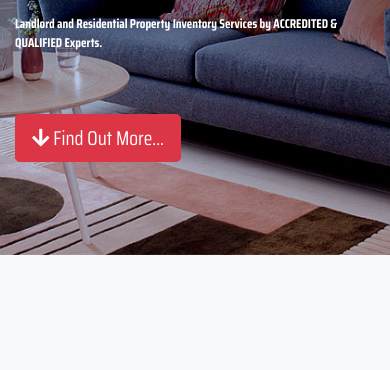
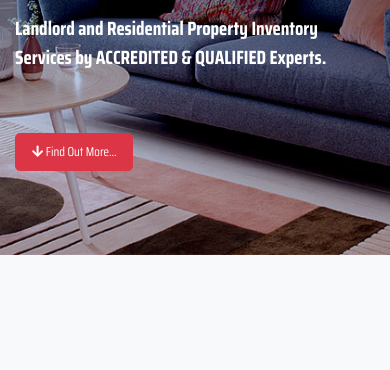
Before and after one commit to akrasiel1/Haus-Chek-Inventory, a plain HTML site: page index.html in a window 390 px wide. Shown: the part 255-625 px from the top of the page. Drawn offline with nearby package versions, Linux system fonts and the light colour scheme.

Commit message:
first commit

```diff
--- a/css/style.css
+++ b/css/style.css
@@ -81,8 +81,12 @@ body {
     #showcase h1 {
       font-size: 3.2rem; }
     #showcase p {
-      font-size: 0.8em;
+      font-size: 1.2em;
     }
+
+  #showcase a {
+    font-size: 0.8em;
+  }
 .navbar img {
   height: 35px;
 }
--- a/index.html
+++ b/index.html
@@ -9,7 +9,7 @@
   <link rel="stylesheet" href="https://use.fontawesome.com/releases/v5.0.13/css/all.css" integrity="sha384-DNOHZ68U8hZfKXOrtjWvjxusGo9WQnrNx2sqG0tfsghAvtVlRW3tvkXWZh58N9jp" crossorigin="anonymous">
   <link rel="stylesheet" href="css/bootstrap.css">
   <link rel="stylesheet" href="css/style.css">
-  <title>HausChek - No Room For Error</title>
+  <title>Haus Chek - No Room For Error</title>
 </head>
 
 <body id="home" data-spy="scroll" data-target="#main-nav">
```
